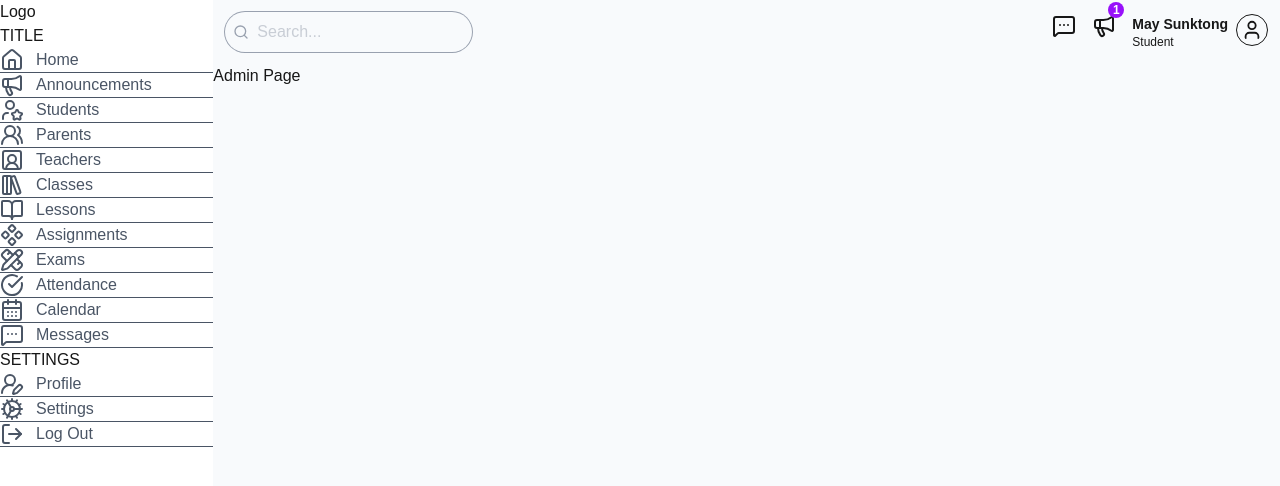
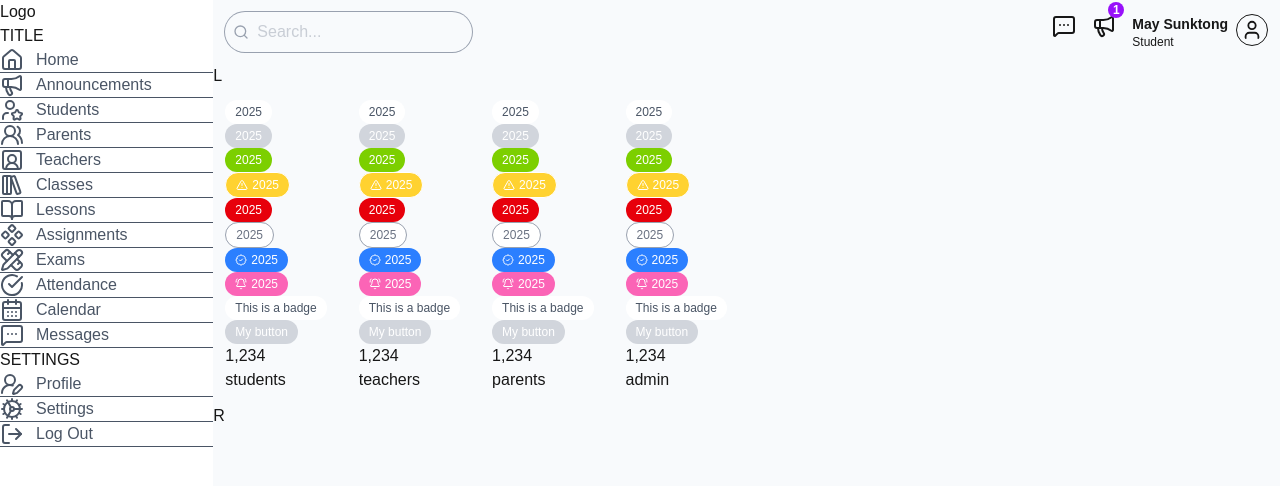
Before and after one commit to maysunktong/school-dashboard-storybook, a Next.js app: page /admin in a window 1280 px wide. Shown: the top 486 px of the page. Built offline with nearby package versions, Linux system fonts and the light colour scheme.

Commit message:
🛠️ Badge component

```diff
--- a/app/(dashboard)/admin/page.tsx
+++ b/app/(dashboard)/admin/page.tsx
@@ -1,7 +1,18 @@
+import PopulationCard from "../../../components/dashboard/PopulationCard";
+
 export default function AdminPage() {
   return (
-    <div>
-      Admin Page
+    <div className="">
+      <div>
+        L
+        <div className="flex flex-wrap gap-2">
+          <PopulationCard type="students" />
+          <PopulationCard type="teachers"/>
+          <PopulationCard type="parents" />
+          <PopulationCard type="admin" />
+        </div>
+      </div>
+      <div>R</div>
     </div>
   );
 }
--- /dev/null
+++ b/components/Badge.tsx
@@ -0,0 +1,73 @@
+import { BadgeCheck, BellRing, TriangleAlert } from "lucide-react";
+
+type BadgeType = {
+  variant?:
+    | "default"
+    | "secondary"
+    | "success"
+    | "warning"
+    | "destructive"
+    | "outline"
+    | "verified"
+    | "reminder";
+  size?: "xs" | "sm" | "md" | "lg" | "xl";
+  text?: string;
+  children?: React.ReactNode;
+};
+
+export default function Badge({
+  variant = "default",
+  size = "xs",
+  text = "This is a badge",
+  children,
+  ...props
+}: BadgeType) {
+  const baseStyle =
+    "rounded-full transition-colors flex gap-1 justify-center items-center";
+
+  const variants = {
+    default: "bg-white text-gray-600 hover:bg-blue-100",
+    secondary:
+      "bg-gray-300 dark:bg-gray-300 text-white dark:text-slate-500 dark:hover:text-black hover:bg-gray-500 dark:hover:bg-gray-200",
+    success: "bg-lime-500 dark:bg-green-600 text-white hover:bg-green-400",
+    warning:
+      "bg-amber-300 dark:bg-yellow-400 border border-white text-white hover:bg-black",
+    destructive: "bg-red-600 text-white hover:bg-red-700",
+    outline:
+      "text-black dark:text-white border border-gray-400 bg-background text-gray-500",
+    verified: "text-white bg-blue-500 hover:bg-blue-600",
+    reminder: "bg-pink-400 hover:bg-pink-300 text-white",
+  };
+
+  const sizes = {
+    xs: "px-2.5 py-1 text-xs",
+    sm: "px-2.5 py-1 text-sm",
+    md: "px-4 py-2 text-base",
+    lg: "px-6 py-3 text-lg",
+    xl: "px-6 py-4 text-xl",
+  };
+
+  const iconSizes = {
+    xs: "size-3",
+    sm: "size-4",
+    md: "size-5",
+    lg: "size-6",
+    xl: "size-8",
+  };
+
+  const iconDisplay = () => {
+    const iconClass = iconSizes[size];
+    if (variant === "warning") return <TriangleAlert className={iconClass} />;
+    if (variant === "verified") return <BadgeCheck className={iconClass} />;
+    if (variant === "reminder") return <BellRing className={iconClass} />;
+  };
+
+  return (
+    <button
+      className={`${baseStyle} ${variants[variant]} ${sizes[size]}`}
+      {...props}
+    >
+      {iconDisplay()} {children ? children : text}
+    </button>
+  );
+}
--- /dev/null
+++ b/components/dashboard/PopulationCard.tsx
@@ -0,0 +1,24 @@
+import Badge from "../Badge";
+
+type PopulationCardType = {
+  type: string;
+};
+
+export default function PopulationCard({ type }: PopulationCardType) {
+  return (
+    <div className="rounded-2xl p-3">
+      <Badge text="2025" />
+      <Badge text="2025" variant="secondary" />
+      <Badge text="2025" variant="success" />
+      <Badge text="2025" variant="warning" />
+      <Badge text="2025" variant="destructive" />
+      <Badge text="2025" variant="outline" />
+      <Badge text="2025" variant="verified" />
+      <Badge text="2025" variant="reminder" />
+      <Badge />
+      <Badge variant="secondary">My button</Badge>
+      <p>1,234</p>
+      {type}
+    </div>
+  );
+}
```
